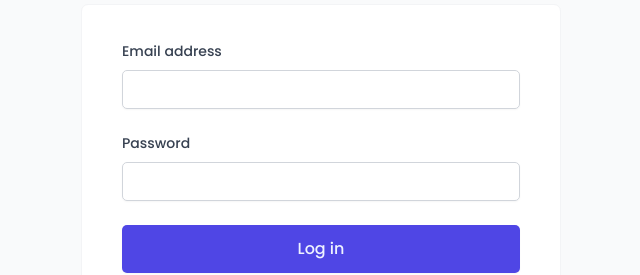
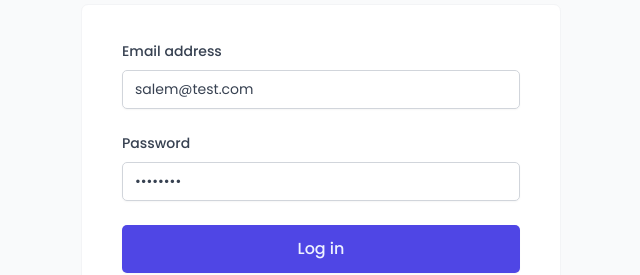
Before and after one commit to AbdelrahmanSalemQotb/The-Wild-Oasis, a React (Vite) app: page /login in a window 1280 px wide. Shown: the part 348-623 px from the top of the page, without its empty margins (319-959 px from the left). Built offline with nearby package versions, Linux system fonts and the light colour scheme; no server answers; a web font is replaced by a local one.

Commit message:
Fix: Some layout, add Vercel config

```diff
--- a/src/features/authentication/LoginForm.tsx
+++ b/src/features/authentication/LoginForm.tsx
@@ -7,8 +7,8 @@ import FormRow from "../../ui/Form/FormRow";
 import { useLogin } from "./useLogin";
 
 function LoginForm() {
-  const [email, setEmail] = useState<string>("");
-  const [password, setPassword] = useState<string>("");
+  const [email, setEmail] = useState<string>("salem@test.com");
+  const [password, setPassword] = useState<string>("12345678");
   const { login, isLoading } = useLogin();
 
   const handleSubmit: FormEventHandler<HTMLFormElement> = function (e) {
--- a/src/features/check-in-out/TodayActivity.tsx
+++ b/src/features/check-in-out/TodayActivity.tsx
@@ -42,15 +42,16 @@ const NoActivity = styled.p`
 `;
 function TodayActivity() {
   const { activities, isLoading } = useTodayActivity();
-  if (isLoading) return <Spinner />;
 
   return (
     <StyledToday>
       <Row type="horizontal">
         <Heading as="h2">Today</Heading>
       </Row>
-      {!activities?.length ? (
-        <NoActivity />
+      {isLoading ? (
+        <Spinner />
+      ) : !activities?.length ? (
+        <NoActivity>No activity today...</NoActivity>
       ) : (
         <TodayList>
           {activities.map((activity) => (
--- a/src/ui/Table/Table.tsx
+++ b/src/ui/Table/Table.tsx
@@ -26,6 +26,7 @@ const CommonRow = styled.div.withConfig({
   display: grid;
   grid-template-columns: ${(props) => props.columns};
   column-gap: 2.4rem;
+  justify-items: center;
   align-items: center;
   transition: none;
   max-width: 100%;
```
Also changed, not shown: vercel.json (added).
